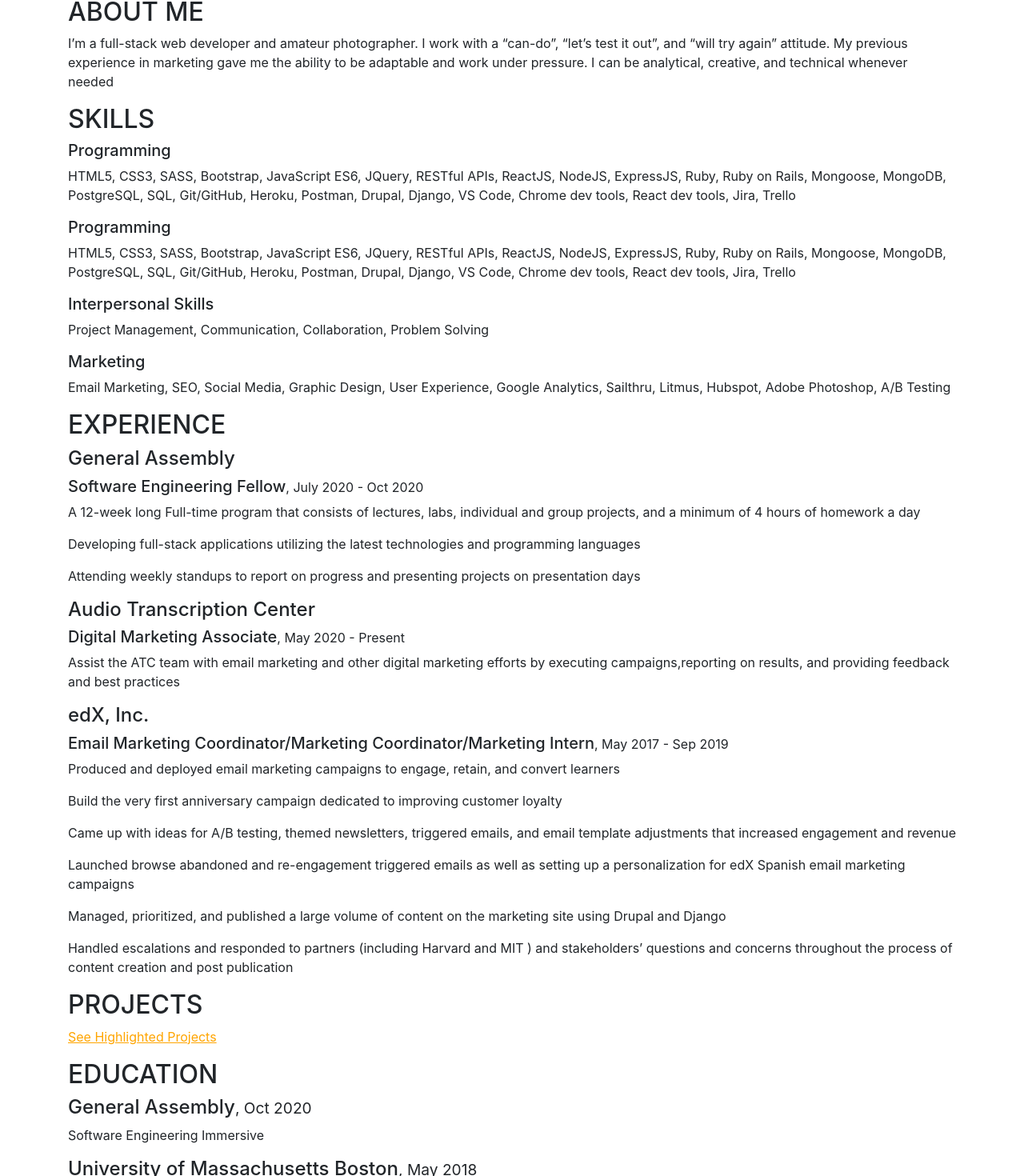
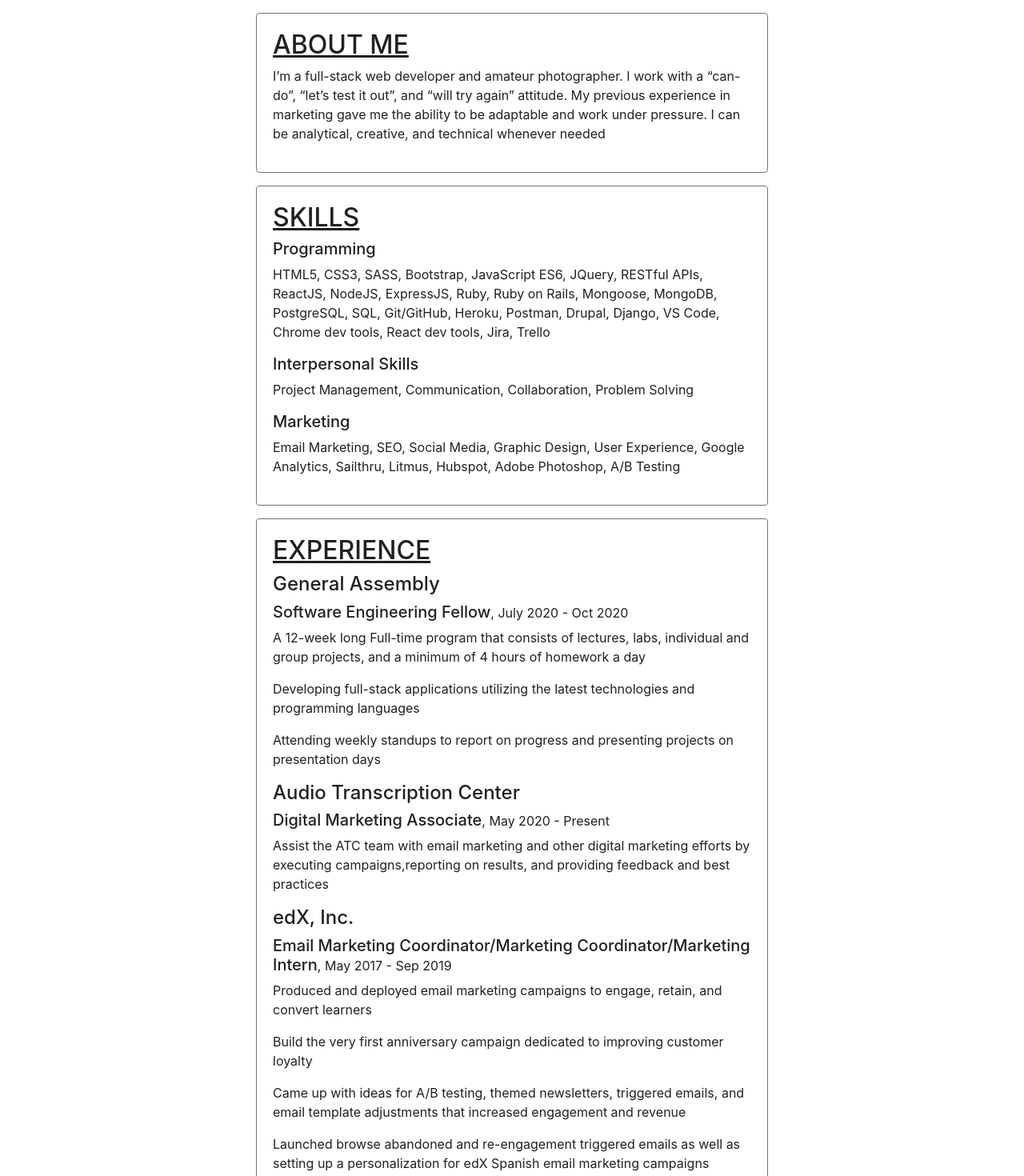
Before and after one commit to mahamahmood/portfolio-frontend, a React (Create React App) app: page / in a window 1280 px wide. Shown: the part 318-1788 px from the top of the page at 80% size. Built offline with nearby package versions, Linux system fonts and the light colour scheme.

Commit message:
added style to resume page

```diff
--- a/src/components/Resume.js
+++ b/src/components/Resume.js
@@ -6,15 +6,13 @@
     return (
         <>
             <Layout />
-            <div className="container">
-                <div>
-                    <h2>ABOUT ME</h2>
+            <div className="resume-container container">
+                <div className="card border-secondary card-body mb-3">
+                    <h2><u>ABOUT ME</u></h2>
                     <p>I’m a full-stack web developer and amateur photographer. I work with a “can-do”, “let’s test it out”, and “will try again” attitude. My previous experience in marketing gave me the ability to be adaptable and work under pressure. I can be analytical, creative, and technical whenever needed</p>
                 </div>
-                <div>
-                    <h2>SKILLS</h2>
-                    <h5>Programming</h5>
-                    <p>HTML5, CSS3, SASS, Bootstrap, JavaScript ES6, JQuery, RESTful APIs, ReactJS, NodeJS, ExpressJS, Ruby, Ruby on Rails, Mongoose, MongoDB, PostgreSQL, SQL, Git/GitHub, Heroku, Postman, Drupal, Django, VS Code, Chrome dev tools, React dev tools, Jira, Trello</p>
+                <div className="card border-secondary card-body mb-3">
+                    <h2><u>SKILLS</u></h2>
                     <h5>Programming</h5>
                     <p>HTML5, CSS3, SASS, Bootstrap, JavaScript ES6, JQuery, RESTful APIs, ReactJS, NodeJS, ExpressJS, Ruby, Ruby on Rails, Mongoose, MongoDB, PostgreSQL, SQL, Git/GitHub, Heroku, Postman, Drupal, Django, VS Code, Chrome dev tools, React dev tools, Jira, Trello</p>
                     <h5>Interpersonal Skills</h5>
@@ -22,8 +20,8 @@
                     <h5>Marketing</h5>
                     <p>Email Marketing, SEO, Social Media, Graphic Design, User Experience, Google Analytics, Sailthru, Litmus, Hubspot, Adobe Photoshop, A/B Testing</p>
                 </div>
-                <div>
-                    <h2>EXPERIENCE</h2>
+                <div className="card border-secondary card-body mb-3">
+                    <h2><u>EXPERIENCE</u></h2>
                     <div>
                         <h4>General Assembly</h4>
                         <h5>Software Engineering Fellow<small>, July 2020 - Oct 2020</small></h5>
@@ -53,12 +51,12 @@
                         </div>
                     </div>
                 </div>
-                <div>
-                    <h2>PROJECTS</h2>
+                <div className="card border-secondary card-body mb-3">
+                    <h2><u>PROJECTS</u></h2>
                     <p><a className="link-projects" href="/projects"><u>See Highlighted Projects</u></a></p>
                 </div>
-                <div>
-                    <h2>EDUCATION</h2>
+                <div className="card border-secondary card-body mb-3">
+                    <h2><u>EDUCATION</u></h2>
                     <div>
                         <h4>General Assembly<small>, Oct 2020</small></h4>
                         <p>Software Engineering Immersive</p>
@@ -68,8 +66,8 @@
                         <p>Bachelor of Science in Management with Concentration in Marketing</p>
                     </div>
                 </div>
-                <footer></footer>
             </div>
+            <footer></footer>
         </>
     )
 };
--- a/src/components/style.css
+++ b/src/components/style.css
@@ -76,10 +76,13 @@
 /* ***************************** */
 /* ---home page--- */
 footer{
-    padding-top: 60px;
+    padding-top: 40px;
 }
 .link-projects, .link-projects:hover{
     color:  rgb(255,165,0);
+}
+.resume-container{
+    padding: 20px 60px 0px 60px;
 }
 
 /* ---end home page--- */
```
